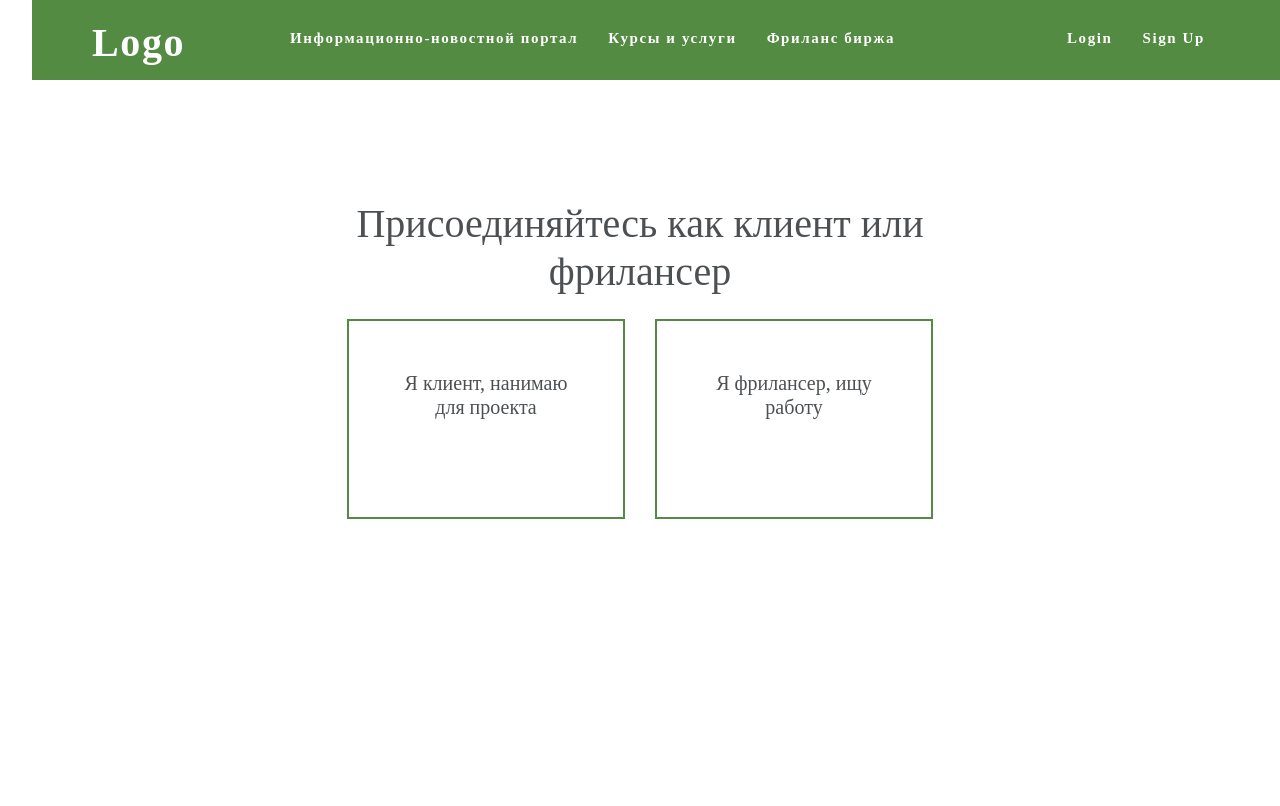
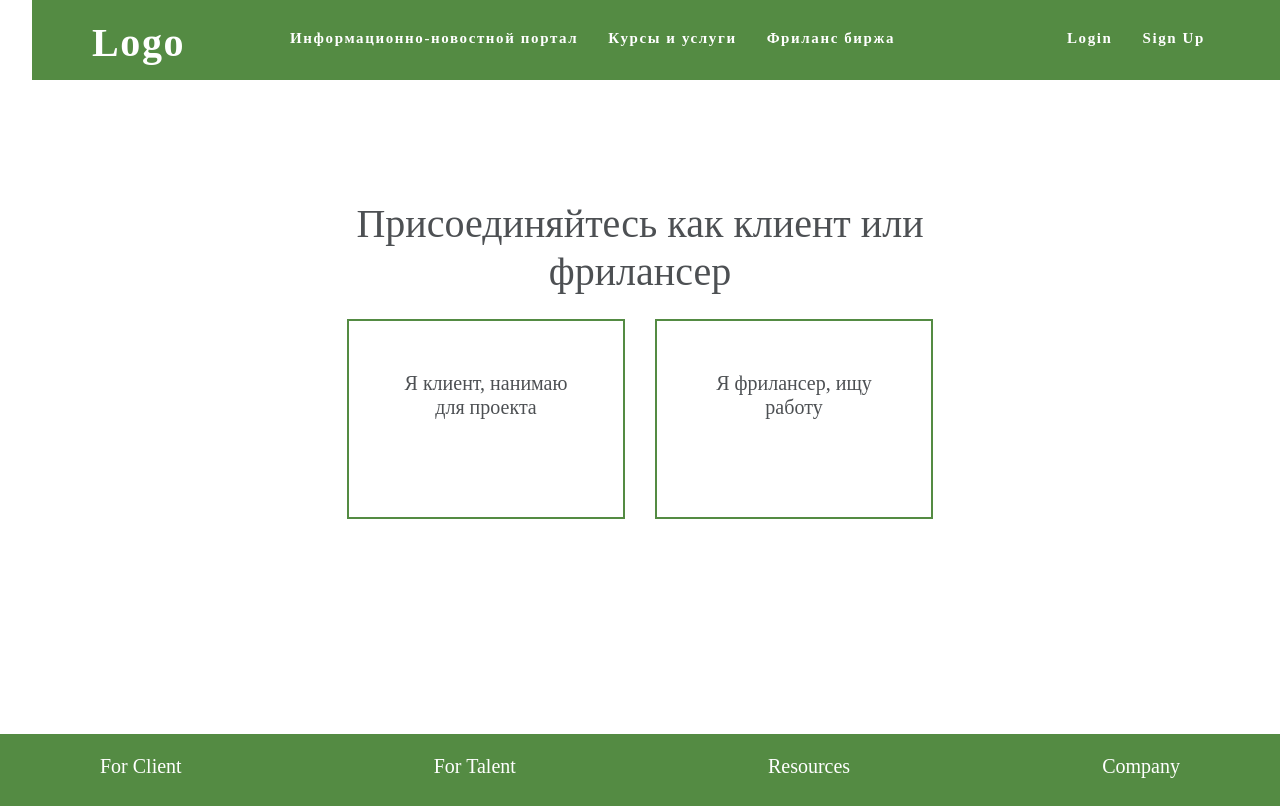
Before and after one commit to AigerimAkmatalieva/my-project, a React (Create React App) app: page /checkout in a window 1280 px wide. Built offline with nearby package versions, Linux system fonts and the light colour scheme; a web font is replaced by a local one.

Commit message:
add new components

```diff
--- a/src/App.js
+++ b/src/App.js
@@ -22,6 +22,7 @@ function App() {
           <Route path="/checkout" element={ <Checkout1/> } />
         </Routes>
       </Layout>
+      <Footer />
     </div>
   );
 }
--- a/src/components/CategoryList/CategoryItem/CategoryItem.js
+++ b/src/components/CategoryList/CategoryItem/CategoryItem.js
@@ -5,7 +5,6 @@ import classes from "./CategoryItem.module.css";
 function CategoryItem({ category }) {
   return (
     <div className={classes.CategoryItem}>
-      <img src={category.image} alt="category.title" />
       <br/>
       <Link to={"/categories/" + category.categoryId}>{category.title}</Link>
     </div>
--- a/src/components/Footer/Footer.js
+++ b/src/components/Footer/Footer.js
@@ -5,16 +5,16 @@ function Footer() {
     <div className="background">
       <div className={classes.Footer}>
       <div>
-        <h4>For Client</h4>
+        <h5>For Client</h5>
       </div>
       <div>
-        <h4>For Talent</h4>
+        <h5>For Talent</h5>
       </div>
       <div>
-        <h4>Resources</h4>
+        <h5>Resources</h5>
       </div>
       <div>
-        <h4>Company</h4>
+        <h5>Company</h5>
       </div>
     </div>
     </div>
--- a/src/components/Footer/Footer.module.css
+++ b/src/components/Footer/Footer.module.css
@@ -3,7 +3,8 @@
   margin: 0 auto;
   display: flex;
   justify-content: space-between;
-  padding: 0 100px;
+  padding: 20px 100px;
   flex-wrap: wrap;
   background-color: rgb(42, 110, 21);
+  color: white;
 }
```
